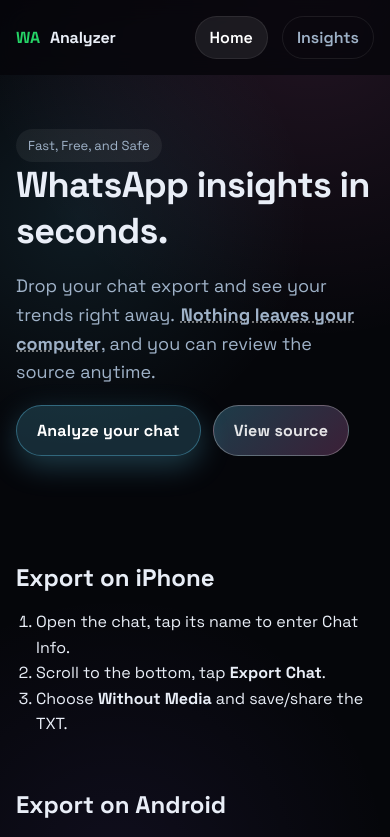
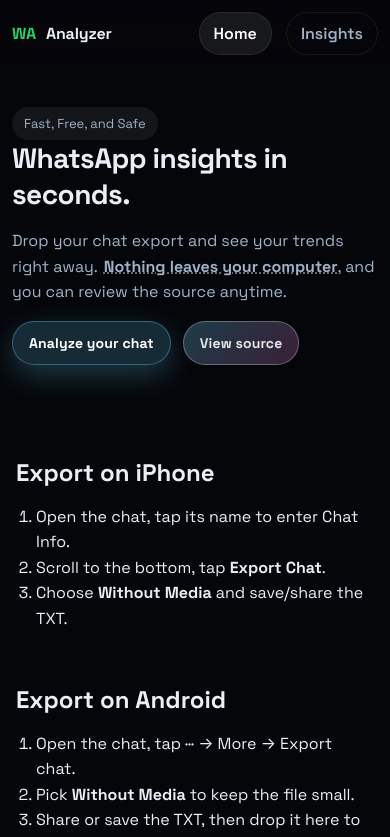
Before and after one commit to Adamkadaban/Whatsapp-Analyzer, a React (Vite) app: page /dashboard in a window 390 px wide. Shown: the top 837 px of the page. Built offline with nearby package versions, Linux system fonts and the light colour scheme.

Commit message:
styling fixes on dashboard when scaling

```diff
--- a/src/pages/Dashboard.tsx
+++ b/src/pages/Dashboard.tsx
@@ -791,8 +791,8 @@
             <div className="card" style={{ display: "grid", gap: 12 }}>
               <div className="tag">People</div>
               <h3 style={{ margin: 0 }}>Per-person stats</h3>
-              <div>
-                <table style={{ width: "100%", borderCollapse: "collapse" }}>
+              <div style={{ overflowX: "auto", WebkitOverflowScrolling: "touch" }}>
+                <table style={{ width: "100%", borderCollapse: "collapse", minWidth: 600 }}>
                   <thead>
                     <tr style={{ color: "var(--muted)", textAlign: "left" }}>
                       <th style={{ padding: "8px 6px" }}>Person</th>
--- a/src/styles.css
+++ b/src/styles.css
@@ -19,11 +19,20 @@
 
 body {
   margin: 0;
+  background: var(--bg);
+  min-height: 100vh;
+}
+
+/* Use a pseudo-element for the gradient so it covers the full scrollable area */
+body::before {
+  content: "";
+  position: fixed;
+  inset: 0;
   background: radial-gradient(circle at 20% 20%, rgba(100, 216, 255, 0.1), transparent 25%),
     radial-gradient(circle at 80% 0%, rgba(255, 126, 219, 0.12), transparent 30%),
-    radial-gradient(circle at 30% 80%, rgba(142, 108, 255, 0.08), transparent 30%),
-    var(--bg);
-  min-height: 100vh;
+    radial-gradient(circle at 30% 80%, rgba(142, 108, 255, 0.08), transparent 30%);
+  pointer-events: none;
+  z-index: -1;
 }
 
 .export-banner {
@@ -320,4 +329,52 @@
   .navbar {
     padding: 16px 16px;
   }
+
+  .stat-grid {
+    grid-template-columns: repeat(auto-fit, minmax(160px, 1fr));
+  }
+
+  .chart-grid {
+    grid-template-columns: 1fr;
+  }
+
+  .feature-grid {
+    grid-template-columns: repeat(auto-fit, minmax(180px, 1fr));
+  }
+
+  .card {
+    padding: 16px;
+  }
 }
+
+@media (max-width: 480px) {
+  section {
+    padding: 40px 12px;
+  }
+
+  .navbar {
+    padding: 12px 12px;
+  }
+
+  .stat-grid {
+    grid-template-columns: 1fr 1fr;
+  }
+
+  .hero h1 {
+    font-size: 28px;
+  }
+
+  .hero p {
+    font-size: 16px;
+  }
+
+  .card {
+    padding: 14px;
+    border-radius: 14px;
+  }
+
+  .btn {
+    padding: 12px 16px;
+    font-size: 14px;
+  }
+}
```
